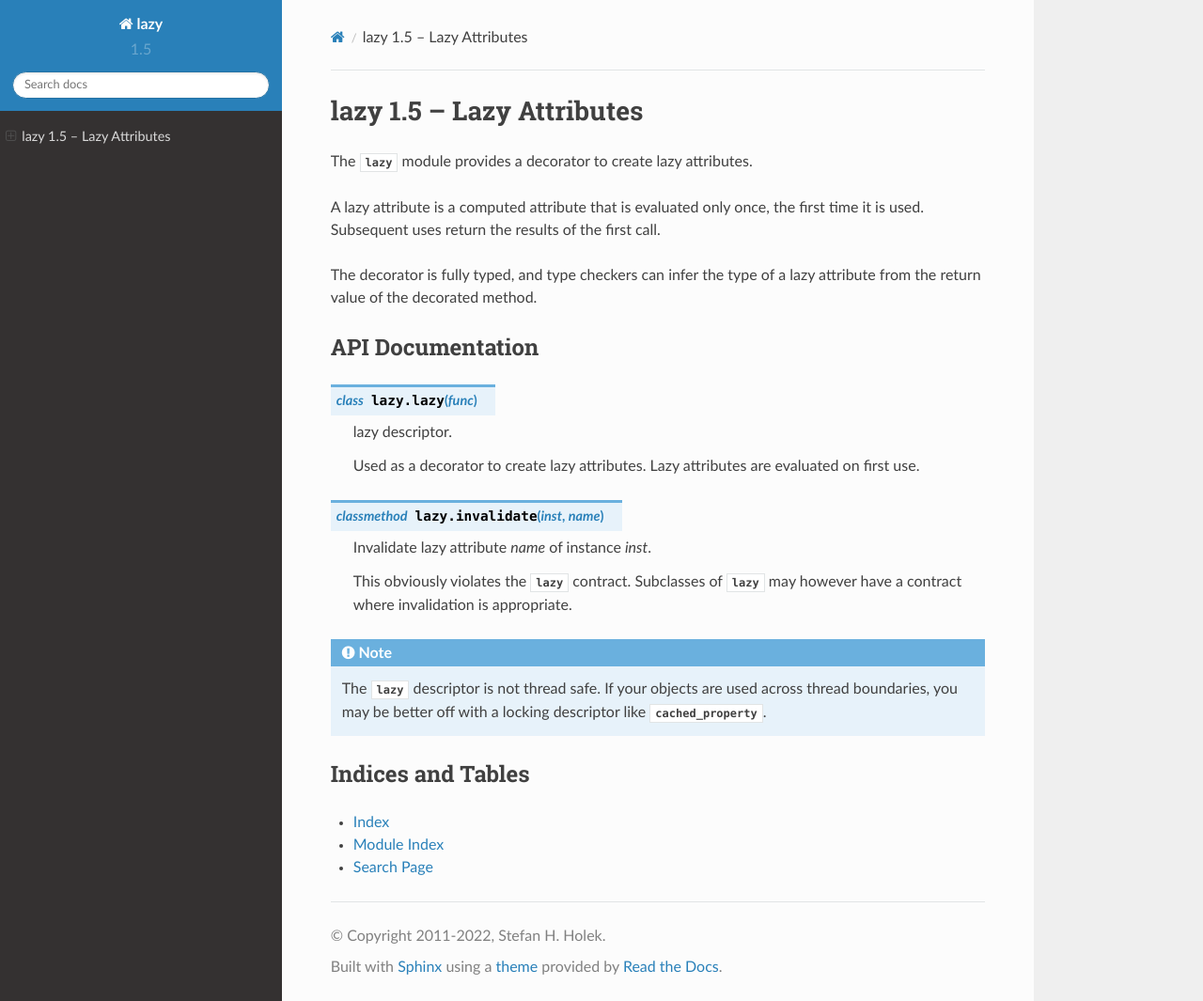
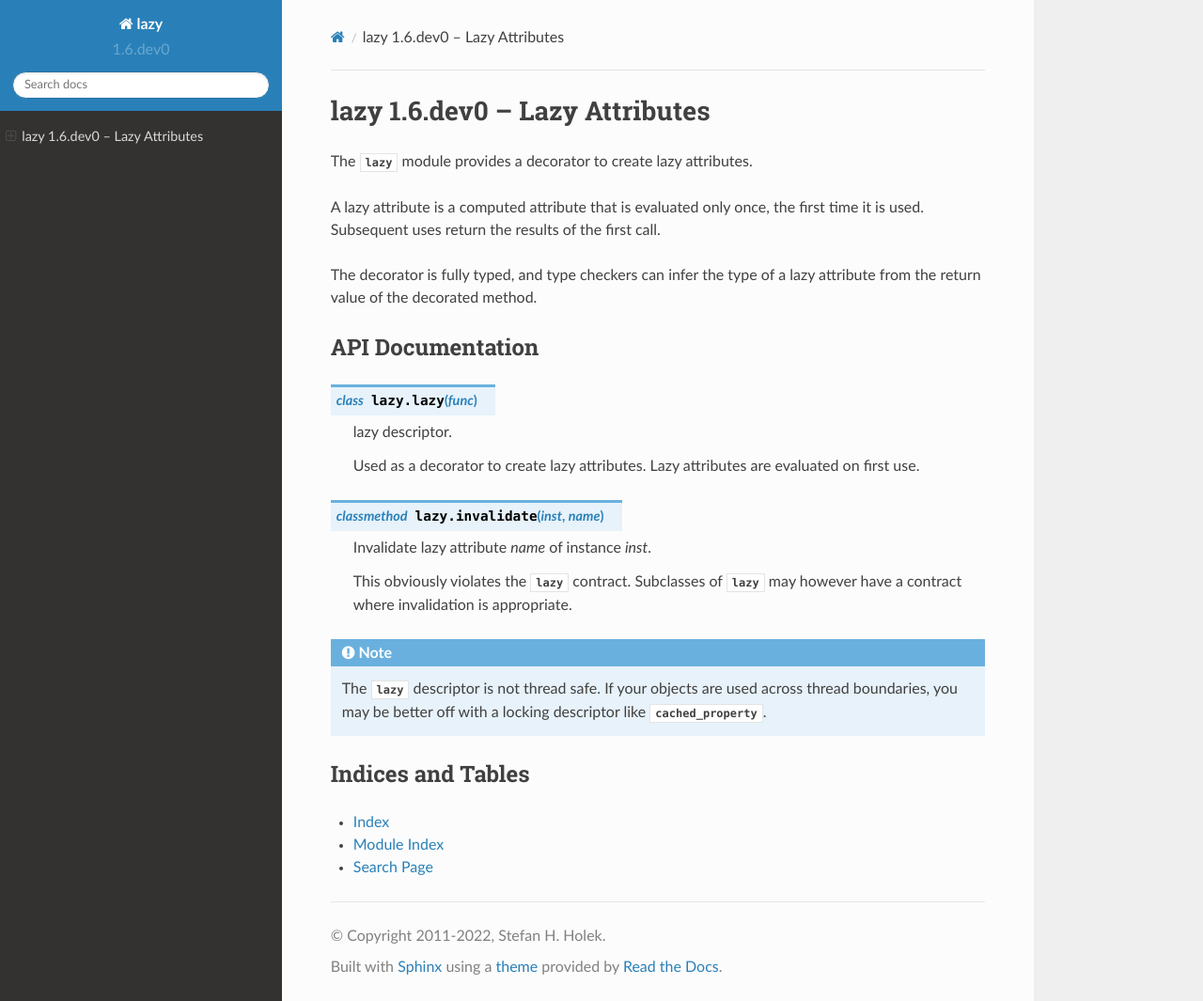
Before and after one commit to stefanholek/lazy, a Sphinx documentation site: the page built from docs/index.rst, in a window 1280 px wide and 1065 px high. Shown: the whole window at 94% size. Built offline with Sphinx 7.4.7 and the Read the Docs theme 2.0.0, drawn with Linux system fonts in a browser that asks for light colours.

Commit message:
Use build tag in docs version.

```diff
--- a/docs/conf.py
+++ b/docs/conf.py
@@ -48,9 +48,9 @@ copyright = u'2011-2022, Stefan H. Holek'
 # built documents.
 #
 # The full version, including alpha/beta/rc tags.
-release = '1.5'
+release = '1.6.dev0'
 # The short X.Y version.
-version = '1.5'
+version = '1.6.dev0'
 
 # The language for content autogenerated by Sphinx. Refer to documentation
 # for a list of supported languages.
```
